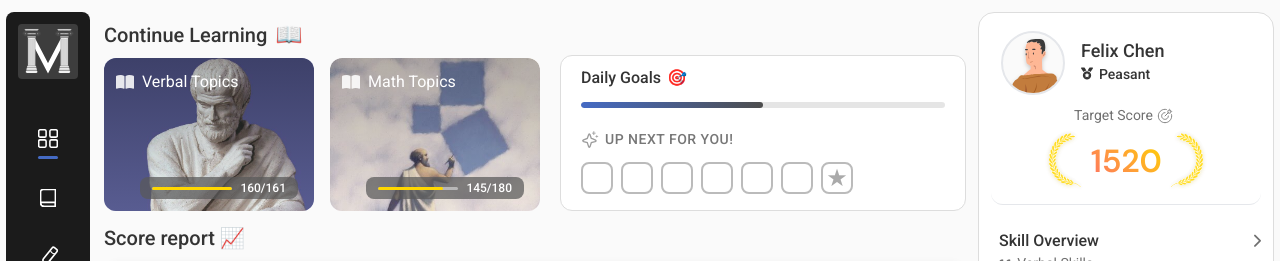
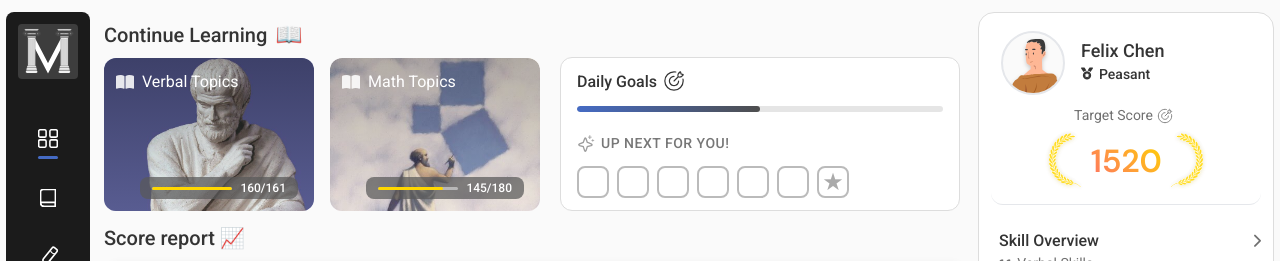
Before and after one commit to Orujhimaru/max_odyssey, a React (Vite) app: page /dashboard in a window 1280 px wide. Shown: the top 261 px of the page. Built offline with nearby package versions, Linux system fonts and the light colour scheme; sample sign-in values are in the browser's storage; a web font is replaced by a local one.

Commit message:
design: updated tasks

```diff
--- a/src/components/WeeklyTasks/WeeklyTasks.css
+++ b/src/components/WeeklyTasks/WeeklyTasks.css
@@ -262,7 +262,7 @@
 .daily-tasks {
   background-color: var(--bg-primary);
   border-radius: 12px;
-  padding: 16px 20px;
+  padding: 12px 16px;
   width: 100%;
   display: flex;
   flex-direction: column;
@@ -270,9 +270,9 @@
   margin-top: 0;
   margin-bottom: 0;
   border: 1px solid #dddddd;
-  padding-top: 10px;
   /* height: fit-content; */
   align-self: flex-end;
+  max-width: 400px;
 }
 
 [data-theme="dark"] .daily-tasks {
@@ -293,7 +293,7 @@
   color: var(--text-primary);
   margin: 0;
   display: flex;
-  align-items: center;
+  /* align-items: center; */
   gap: 6px;
 }
 
--- a/src/components/WeeklyTasks/WeeklyTasks.jsx
+++ b/src/components/WeeklyTasks/WeeklyTasks.jsx
@@ -8,15 +8,15 @@ const WeeklyTasks = () => {
 
   // Sample tasks data - updated to 7 tasks
   const tasks = [
-    { id: 1, text: "Complete verbal exercises", completed: false },
-    { id: 2, text: "Solve math problems", completed: false },
-    { id: 3, text: "Review challenging topics", completed: false },
-    { id: 4, text: "Complete practice quiz", completed: false },
-    { id: 5, text: "Study philosophy concepts", completed: false },
-    { id: 6, text: "Read passage analysis", completed: false },
+    { id: 1, text: "practice verbal", completed: false },
+    { id: 2, text: "Complete mini test", completed: false },
+    { id: 3, text: "practice weak points", completed: false },
+    { id: 4, text: "complete 10 lessons", completed: false },
+    { id: 5, text: "practice math", completed: false },
+    { id: 6, text: "review a test", completed: false },
     {
       id: 7,
-      text: "Take timed practice test",
+      text: "finish 1 exam",
       completed: false,
       isSpecial: true,
     },
@@ -39,10 +39,36 @@ const WeeklyTasks = () => {
     <div className="daily-tasks">
       <div className="daily-tasks-header">
         <h2>
-          Daily Goals{" "}
-          <span role="img" aria-label="target">
-            🎯
-          </span>
+          Daily Goals
+          <svg
+            width="22"
+            height="22"
+            viewBox="0 0 22 22"
+            fill="none"
+            xmlns="http://www.w3.org/2000/svg"
+          >
+            <path
+              d="M15.5837 10.9993C15.5837 11.9058 15.3149 12.792 14.8112 13.5457C14.3076 14.2994 13.5918 14.8869 12.7543 15.2338C11.9168 15.5807 10.9952 15.6715 10.1062 15.4946C9.21708 15.3178 8.40041 14.8812 7.75942 14.2403C7.11843 13.5993 6.68191 12.7826 6.50506 11.8935C6.32821 11.0044 6.41898 10.0829 6.76588 9.24538C7.11278 8.40789 7.70024 7.69207 8.45396 7.18845C9.20769 6.68482 10.0938 6.41602 11.0003 6.41602"
+              stroke="var(--text-primary)"
+              stroke-width="1.2"
+              stroke-linecap="round"
+              stroke-linejoin="round"
+            />
+            <path
+              d="M12.8335 2.01634C12.2407 1.89534 11.6296 1.83423 11.0002 1.83301C5.93741 1.83301 1.8335 5.93692 1.8335 10.9997C1.8335 16.0624 5.93741 20.1663 11.0002 20.1663C16.0629 20.1663 20.1668 16.0624 20.1668 10.9997C20.1656 10.3702 20.1045 9.75912 19.9835 9.16634"
+              stroke="var(--text-primary)"
+              stroke-width="1.2"
+              stroke-linecap="round"
+              stroke-linejoin="round"
+            />
+            <path
+              d="M11.0278 10.965L15.2014 6.79145M18.0953 3.98278L17.5884 2.16045C17.5681 2.09102 17.5311 2.02766 17.4805 1.97598C17.4299 1.92429 17.3674 1.88588 17.2984 1.86412C17.2294 1.84237 17.1561 1.83796 17.0851 1.85127C17.014 1.86458 16.9473 1.89521 16.8908 1.94045C15.5745 3.0157 14.1408 4.46495 15.3114 6.7502C17.6709 7.8502 19.0184 6.36703 20.0506 5.11945C20.0973 5.06198 20.1289 4.99379 20.1426 4.92103C20.1563 4.84827 20.1517 4.77324 20.1291 4.70273C20.1066 4.63221 20.0668 4.56843 20.0134 4.51715C19.96 4.46587 19.8946 4.42871 19.8232 4.40903L18.0953 3.98278Z"
+              stroke="var(--text-primary)"
+              stroke-width="1.2"
+              stroke-linecap="round"
+              stroke-linejoin="round"
+            />
+          </svg>
         </h2>
       </div>
 
```
